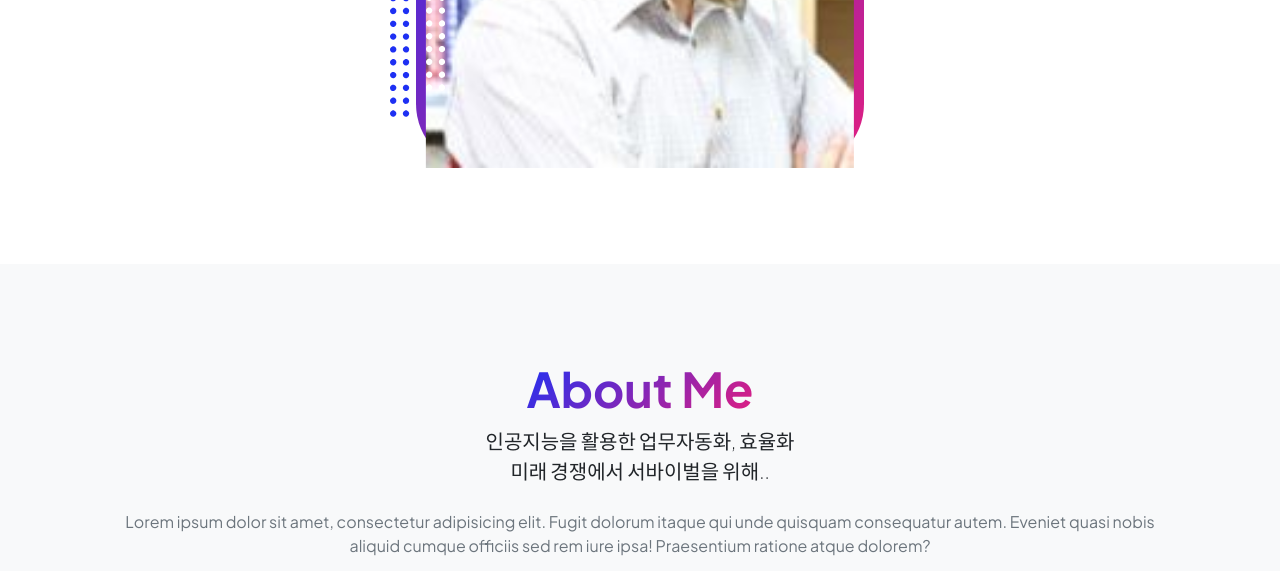
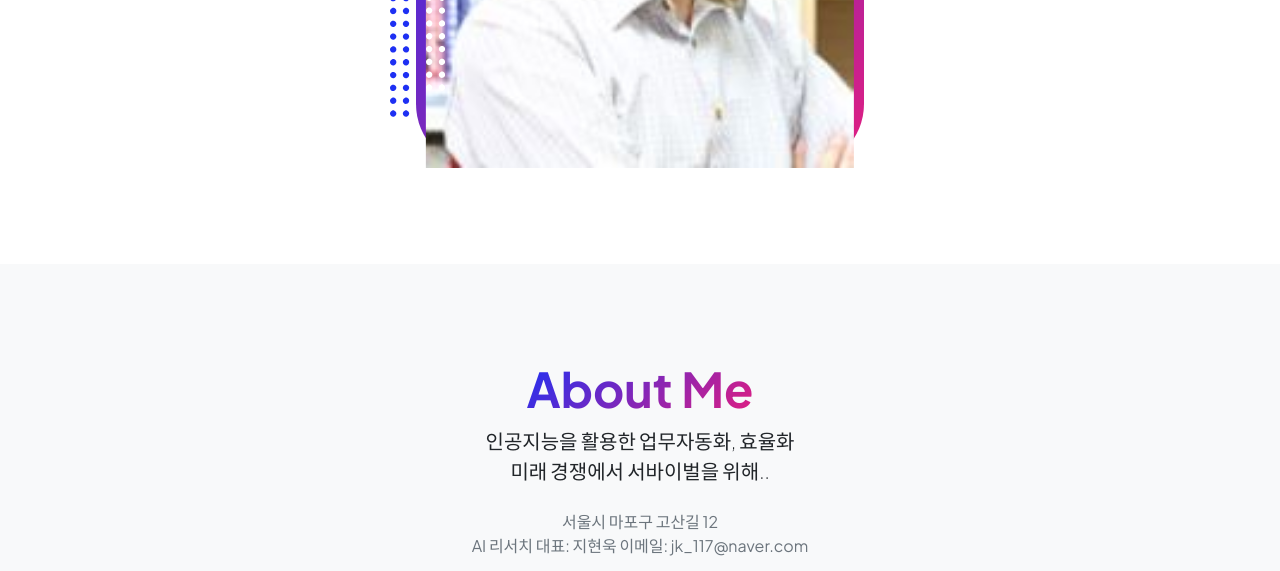
Before and after one commit to jkhyun2023/jkhyun2023.github.io, a plain HTML site: page index.html in a window 1280 px wide. Shown: the part 801-1372 px from the top of the page. Drawn offline with nearby package versions, Linux system fonts and the light colour scheme.

Commit message:
하단문구 수정

```diff
--- a/index.html
+++ b/index.html
@@ -183,7 +183,7 @@
                             <div class="text-center my-5">
                                 <h2 class="display-5 fw-bolder"><span class="text-gradient d-inline">About Me</span></h2>
                                 <p class="lead fw-light mb-4"> 인공지능을 활용한 업무자동화, 효율화<br> 미래 경쟁에서 서바이벌을 위해.. </p>
-                                <p class="text-muted">Lorem ipsum dolor sit amet, consectetur adipisicing elit. Fugit dolorum itaque qui unde quisquam consequatur autem. Eveniet quasi nobis aliquid cumque officiis sed rem iure ipsa! Praesentium ratione atque dolorem?</p>
+                                <p class="text-muted">서울시 마포구 고산길 12<br>AI 리서치 대표: 지현욱 이메일: jk_117@naver.com</p>
                                 <div class="d-flex justify-content-center fs-2 gap-4">
                                     <a class="text-gradient" href="#!"><i class="bi bi-twitter"></i></a>
                                     <a class="text-gradient" href="#!"><i class="bi bi-linkedin"></i></a>
```
